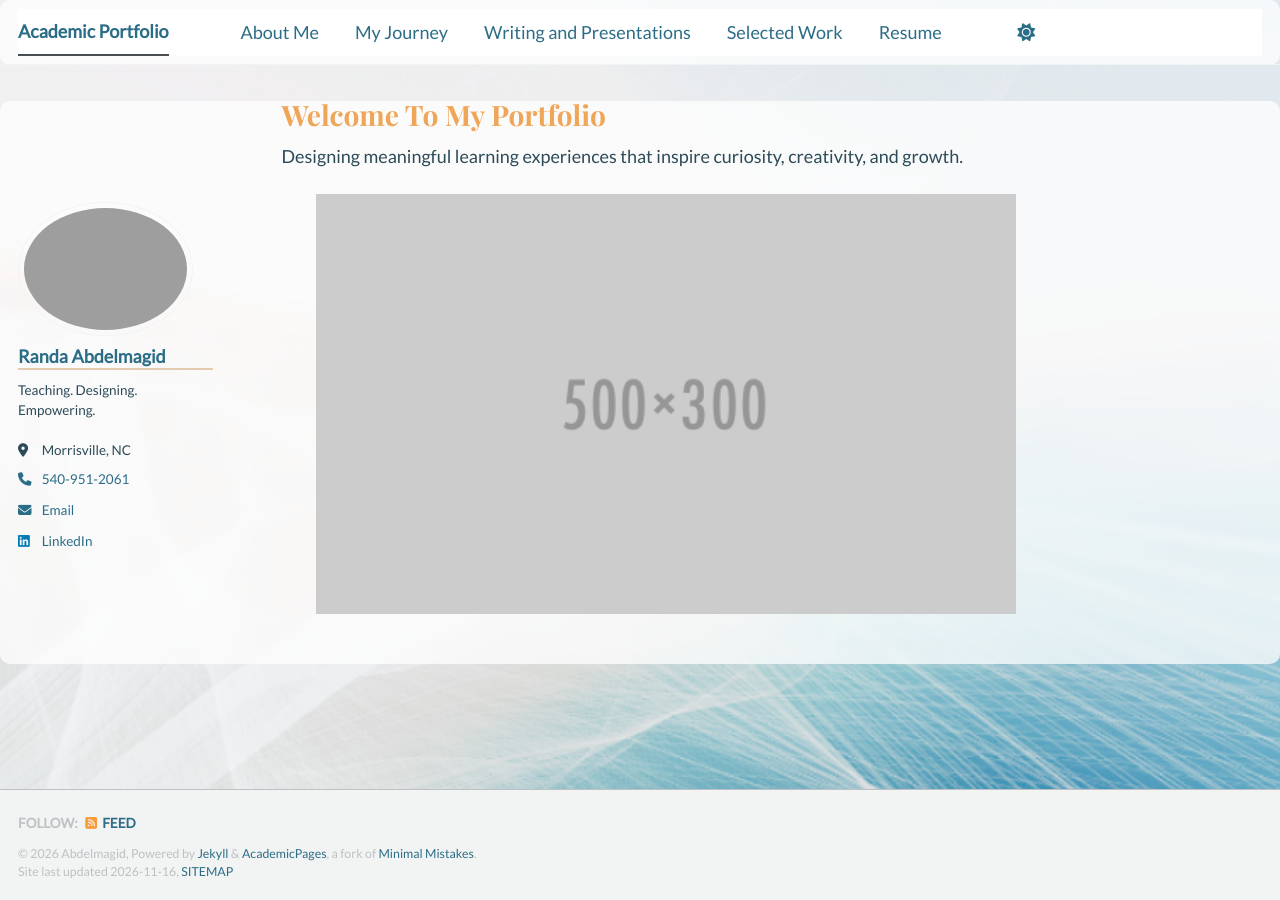
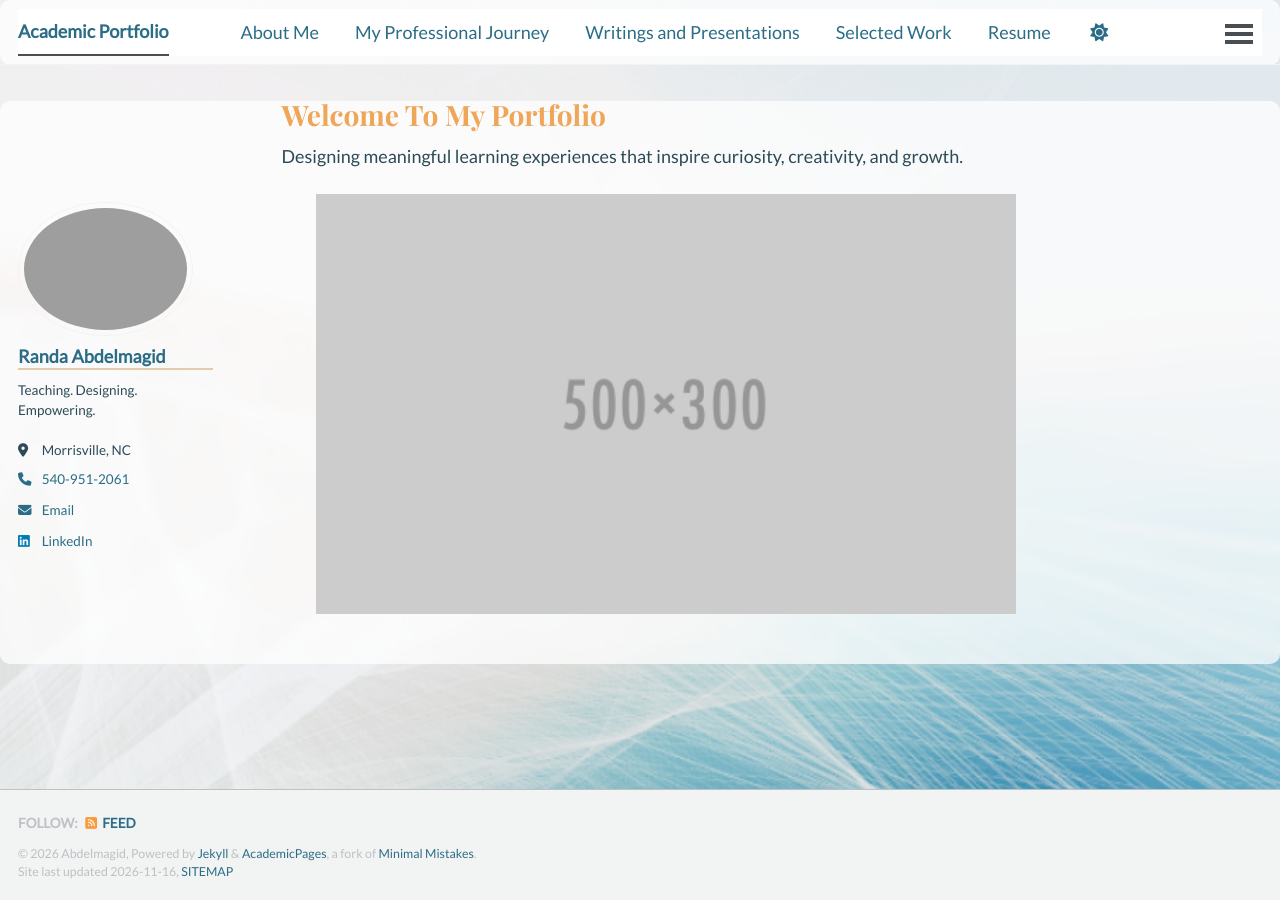
Before and after one commit to rfabdelmagid/rfabdelmagid.github.io, a Jekyll site: the page built from _pages/about.md, in a window 1280 px wide. Built offline with Jekyll 4.4.1, drawn with Linux system fonts in a browser that asks for light colours; a script bundle is joined from its source files by our own code; a style sheet for code colours, icons or effects is not loaded.

Commit message:
Update navigation.yml

```diff
--- a/_data/navigation.yml
+++ b/_data/navigation.yml
@@ -11,16 +11,16 @@ main:
   - title: "About Me"
     url: /about-me/
 
-  - title: "My Journey" # Renamed from "Teaching"
+  - title: "My Professional Journey" # Renamed from "Teaching"
     url: /teaching/
 
-  - title: "Writing and Presentations"
+  - title: "Writings and Presentations"
     url: /presentationsandpublications/
 
   - title: "Selected Work"  # Renamed from "Portfolio"
     url: /portfolio/
 
   - title: "Resume"
-    url: /resume/
+    url: /resume/ # Renamed from "CV"
 
   -
```
